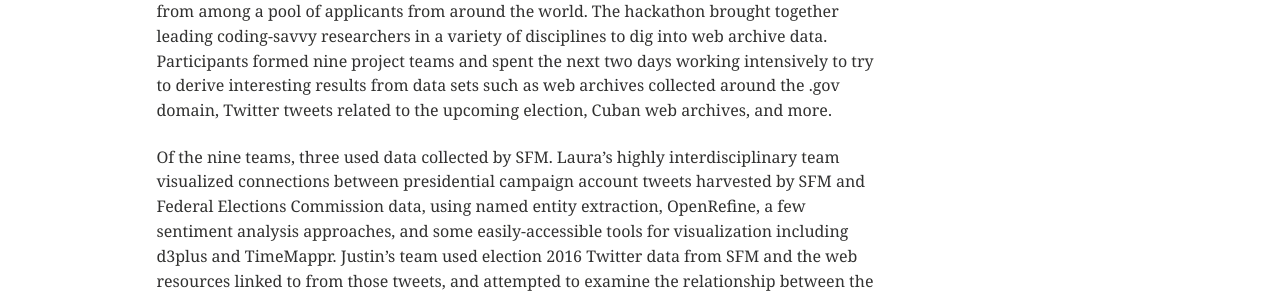
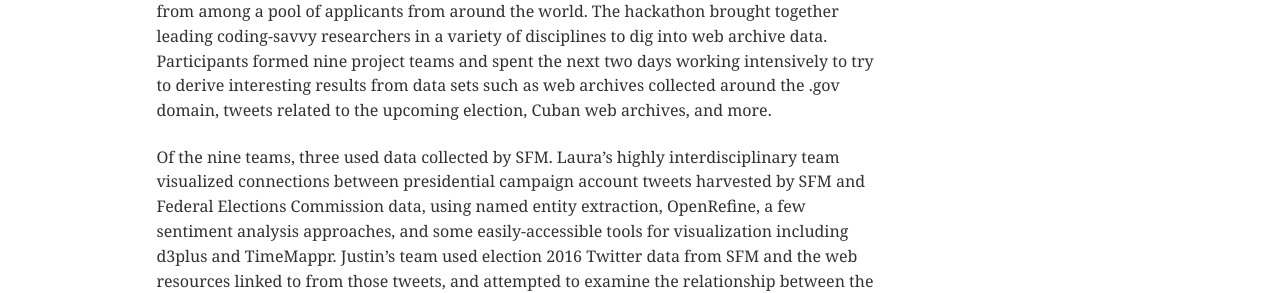
Before and after one commit to gwu-libraries/sfm-ui, a Jekyll site: the page built from _posts/2016-06-17-archives-unleashed.md, in a window 1280 px wide. Shown: the part 331-624 px from the top of the page. Built offline with Jekyll 4.4.1, drawn with Linux system fonts in a browser that asks for light colours; comment, search, counter and statistics services are not loaded; some of the changed text lies outside the part shown.

```diff
--- a/_posts/2016-06-17-archives-unleashed.md
+++ b/_posts/2016-06-17-archives-unleashed.md
@@ -3,7 +3,7 @@ layout: article
 permalink: /posts/2016-06-17-archives-unleashed
 title: "SFM at Archives Unleashed 2.0 and the Saving The Web symposium"
 author: dan_kerchner
-excerpt: "This week, GW Libraries' software development librarians working on Social Feed Manager participated in the [Archives Unleashed 2.0 hackathon](http://archivesunleashed.com/) hosted at the Library of Congress."
+excerpt: "This week, GW Libraries' software development librarians working on Social Feed Manager participated in the Archives Unleashed 2.0 hackathon hosted at the Library of Congress."
 ---
 
 This week, GW Libraries' software development librarians working on Social Feed Manager, Laura Wrubel, Justin Littman and Dan Kerchner,
@@ -11,7 +11,7 @@ participated in the [Archives Unleashed 2.0 hackathon](http://archivesunleashed.
 Hackathon organizers selected the participants from among a pool of applicants from around the world.
 The hackathon brought together leading coding-savvy researchers in a variety of disciplines to dig into web archive data.
 Participants formed nine project teams and spent the next two days working intensively to try to derive interesting results
-from data sets such as web archives collected around the .gov domain, Twitter tweets related to the upcoming election,
+from data sets such as web archives collected around the .gov domain, tweets related to the upcoming election,
 Cuban web archives, and more.
 
 Of the nine teams, three used data collected by SFM.
```
